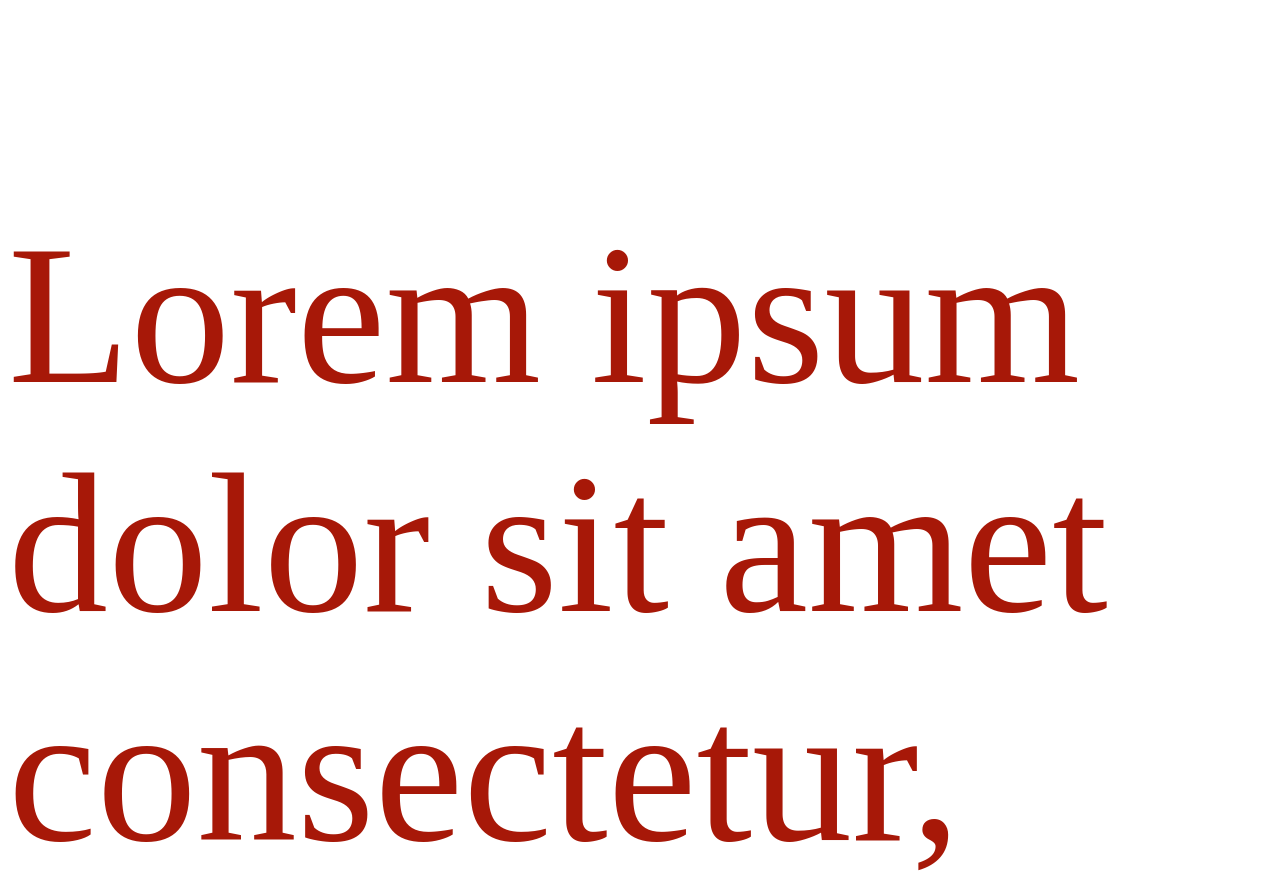
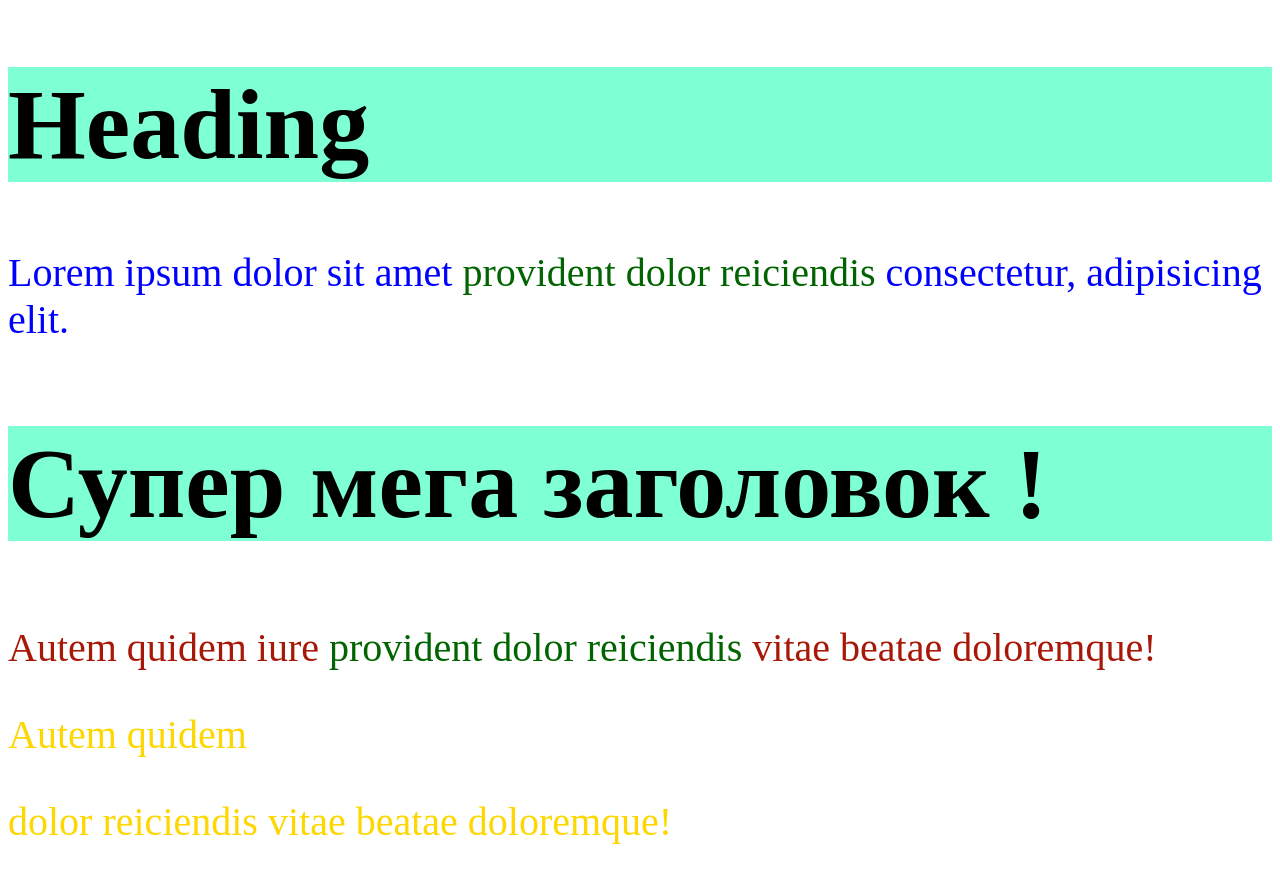
Before and after one commit to liudaOz/html-css-project231130, a plain HTML site: page index.html in a window 1280 px wide. Shown: the top 871 px of the page. Drawn offline with Linux system fonts and the light colour scheme.

Commit message:
added cascade

```diff
--- a/index.html
+++ b/index.html
@@ -6,6 +6,11 @@
     <title>Learn HTML & CSS</title>
 
     <style>
+
+        h1, h2, h3 {  /* Tag selector 001 */
+            font-size: 100px;
+            background-color: aquamarine;
+        }
         p{
             /* color: grey;  -- word */
             /* color: rgb(23, 123, 100);  -rgb */
@@ -13,17 +18,46 @@
             /* hex-code */
             color: #a71808;
            /* font-size: 200pt; --typografic punkts*/
-           font-size: 200px;
+           font-size: 40px;
         }
+
+        #heading{
+        color: blueviolet;
+        font-size:25px ;
+    }
+
+    .my-class{
+        color: gold;
+
+    }
+
+    .green-text{
+        color: darkgreen;
+
+    }
+
+    .font-size-lagre{
+        font-size: 90px;
+    }
+
+    /* inline style - 1000 */
+
     </style>
+
+
 
 
 </head>
 <body>
 <!--  ctrl + .  - швидке створення коментарів-->
-<p>Lorem ipsum dolor sit amet consectetur, adipisicing elit.</p>
-
-
+<h1>Heading</h1>
+<p style="color:blue">Lorem ipsum dolor sit amet <span class="green-text" font-size-lagre>provident dolor reiciendis </span> consectetur, adipisicing elit.</p>  <!-- Tag selector 010 */ -->
+<article>
+    <h2 id="heding">Супер мега заголовок !</h2> <!-- Tag selector 100 */ -->
+</article>
+<p> Autem quidem iure <span class="green-text">provident dolor reiciendis</span> vitae beatae doloremque!</p>
+<p class="my-class"> Autem quidem </p>
+<p class="my-class"> dolor reiciendis vitae beatae doloremque!</p>
 
 </body>
 </html>
```
